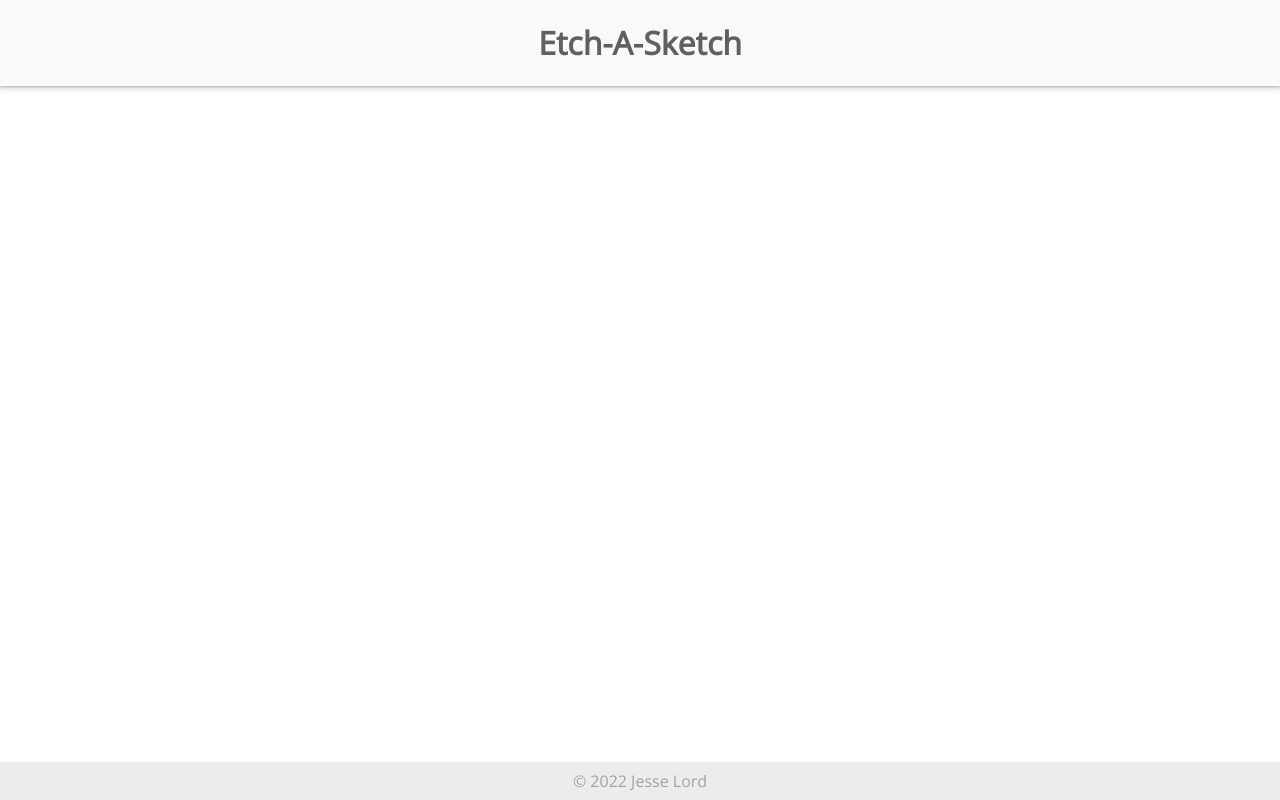
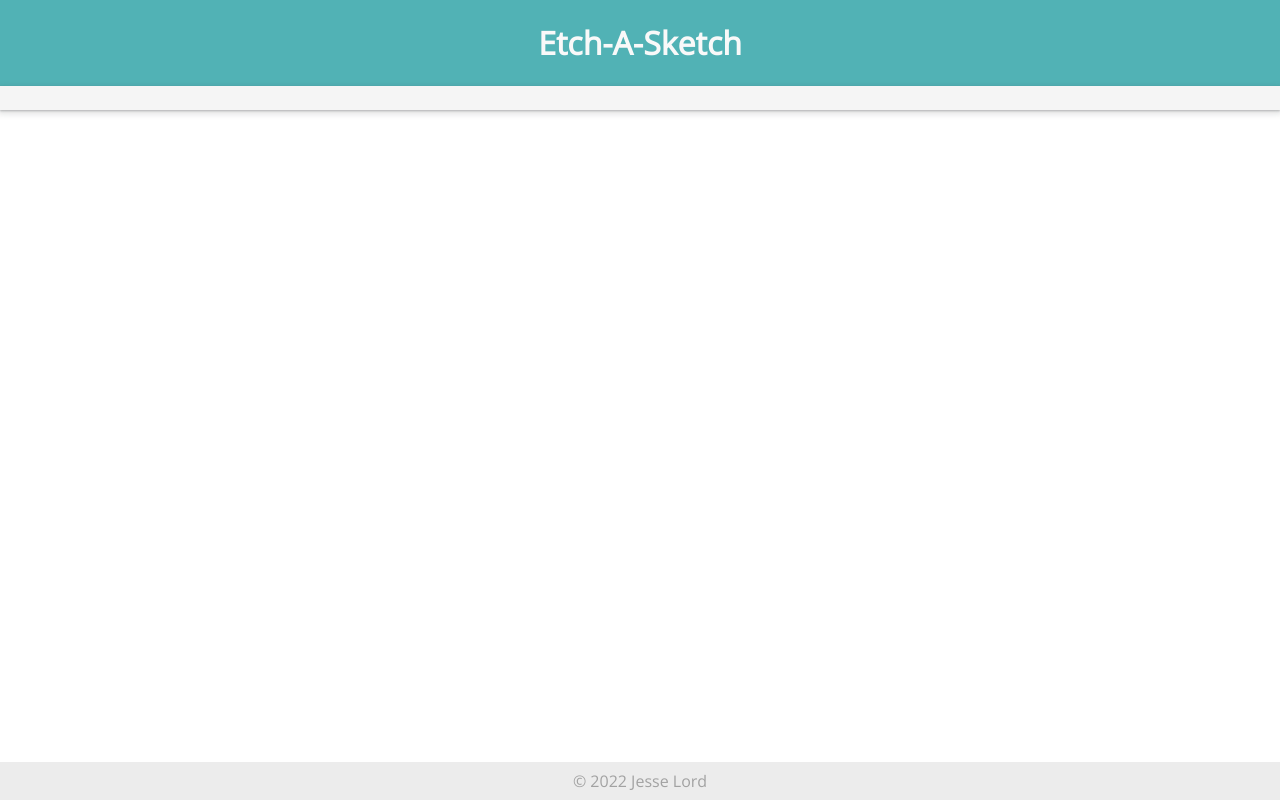
Before and after one commit to ActuallyIsJesse/Etch-A-Sketch, a plain HTML site: page index.html in a window 1280 px wide. Drawn offline with nearby package versions, Linux system fonts and the light colour scheme.

Commit message:
Restyle header to use  subheading for options

```diff
--- a/index.html
+++ b/index.html
@@ -1,5 +1,6 @@
 <!DOCTYPE html>
 <html lang="en">
+
 <head>
     <meta charset="UTF-8">
     <meta http-equiv="X-UA-Compatible" content="IE=edge">
@@ -9,17 +10,22 @@
     <link rel="stylesheet" href="styles.css">
     <title>Etch-A-Sketch</title>
 </head>
+
 <body>
-    <header>
-        <div id="color-select"></div>
-        <h1>Etch-A-Sketch</h1>
-        <div id="grid-select"></div>
-    </header>
+    <div id="header-wrapper">
+        <header>
+            <h1>Etch-A-Sketch</h1>
+        </header>
+        <div id="subheader">
+            <div id="color-select"></div>
+            <div id="grid-select"></div>
+        </div>
+    </div>
     <div id="grid-wrapper">
-
     </div>
     <footer>
-    © 2022 Jesse Lord
+        © 2022 Jesse Lord
     </footer>
 </body>
+
 </html>
--- a/styles.css
+++ b/styles.css
@@ -5,13 +5,25 @@ body {
     justify-content: space-between;
     margin: 0px;
     font-family: Open Sans, sans-serif;
+    font-weight: 300;
 }
 
 header {
     display: flex;
-    justify-content: space-around;
-    background-color: #f9f9f9;
-    color: #606060;
+    justify-content: center;
+    align-items: center;
+    background-color: #51b2b5;
+    color: #f9f9f9;
+    box-shadow: rgba(60, 64, 67, 0.3) 0px 1px 2px 0px, rgba(60, 64, 67, 0.15) 0px 2px 6px 2px;
+}
+
+#subheader {
+    display: flex;
+    justify-content: center;
+    align-items: center;
+    padding: 12px;
+    background-color: #f5f5f5;
+    color: #909090;
     box-shadow: rgba(60, 64, 67, 0.3) 0px 1px 2px 0px, rgba(60, 64, 67, 0.15) 0px 2px 6px 2px;
     font-weight: 300;
 }
```
